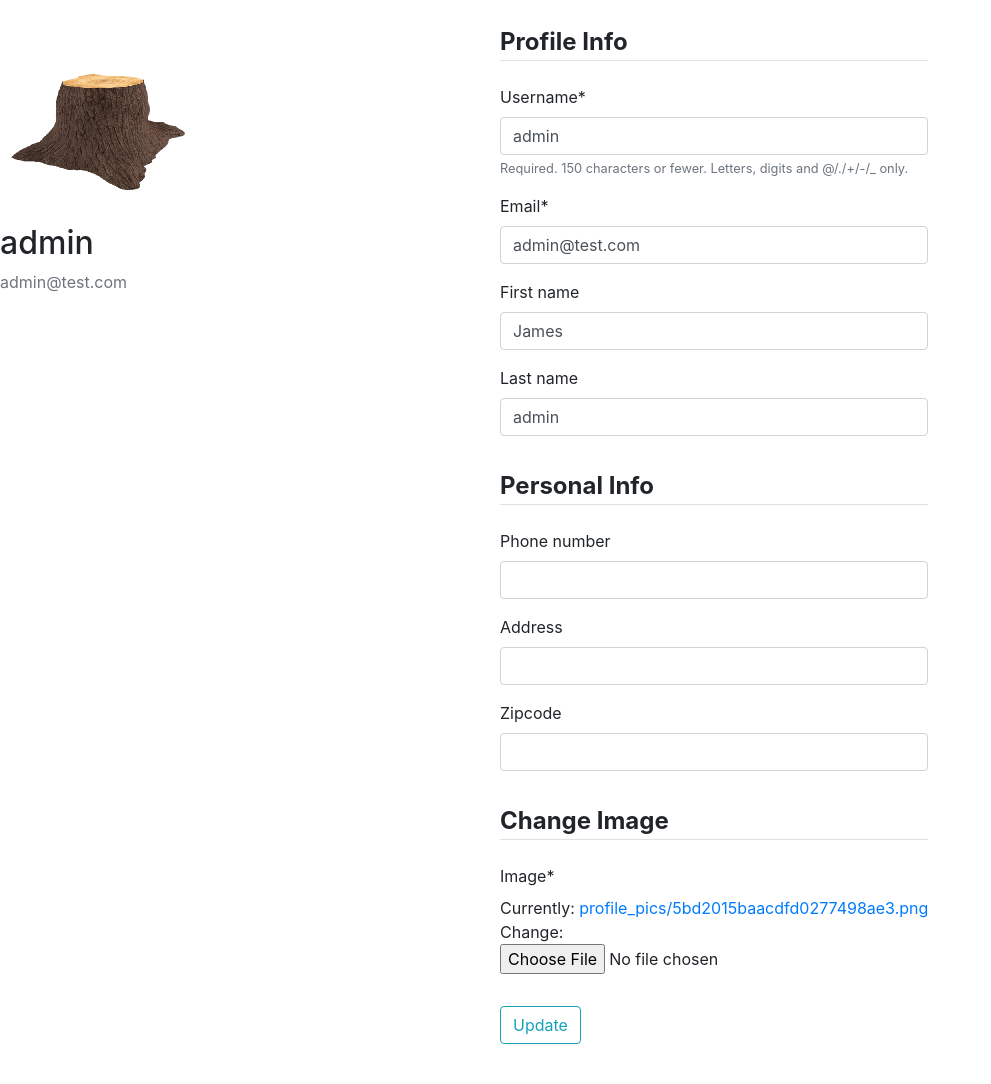
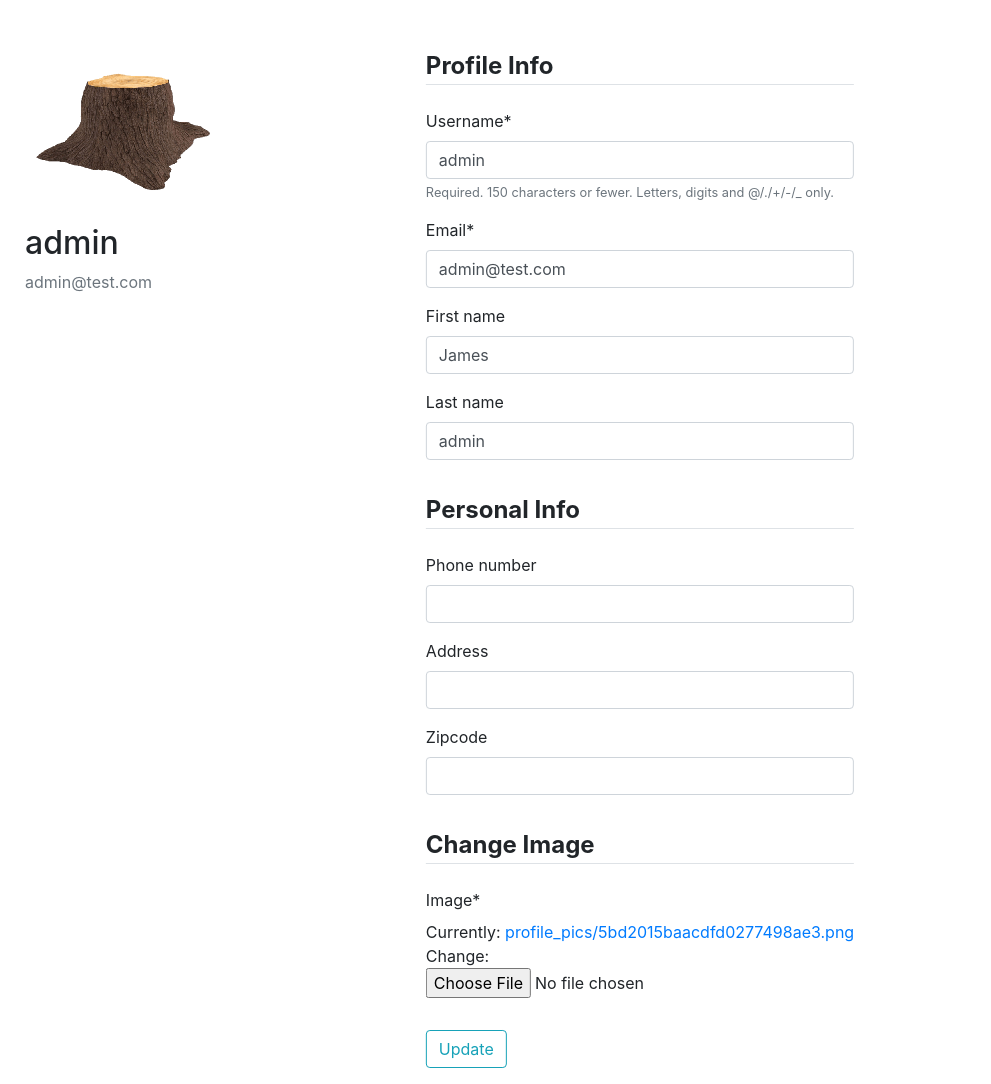
Before and after one commit to andreww0717/mowit_project, a Django app: page /profile/ in a window 1280 px wide. Shown: the part 56-1140 px from the top of the page, without its empty margins (0-991 px from the left). Before the commit the page ends 1100 px from the top, so only its background shows below. Run offline with Django 4.2, Linux system fonts and the light colour scheme; a user stored in the database is signed in; data comes from the database, SQL or seed files in the repository; both versions use the stored data as it was after the commit; some libraries are stand-ins or nearby versions.

Commit message:
Changed formatting on account page to center Form also moved profile picture from the border of the window

```diff
--- a/backend/backendcore_api/templates/main_homepage.html
+++ b/backend/backendcore_api/templates/main_homepage.html
@@ -5,6 +5,7 @@
 <img src="{% static 'images/lawn-mower-g33f14ae69_1920.jpg' %}" class="Background"
 style="object-fit: contain;
       height: 400px;
+      border-radius: 25px;
       ">
 </center>
 
--- a/backend/backendcore_api/templates/profile.html
+++ b/backend/backendcore_api/templates/profile.html
@@ -11,8 +11,9 @@
 {% block content %}
 
 <br>
+<div style="display: flex;">
 
-<div class="content-section">
+  <div class="content-section" style="position: absolute; left: 25px;">
         <div class="media">
           <img
             class="rounded-circle account-img"
@@ -24,10 +25,12 @@
             <h2 class="account-heading">{{ user.username }}</h2>
             <p class="text-secondary">{{ user.email }}</p>
           </div>
+        </div>
 
-
+  <div style="position: absolute; left: 50%; transform: translate(-50%, 0%); ">
+    <div class="content-section">
     <br>
-    <div style="position: absolute; top: 80px; left: 500px; ">
+      <div>
         <form method="POST" enctype="multipart/form-data">
             {% csrf_token %}
             <fieldset class="form-group">
@@ -51,5 +54,6 @@
         </form>
       </div>
     </div>
-
+  </div>
+</div>
 {% endblock %}
```
Also changed, not shown: backend/db.sqlite3. Lines whose indentation alone changed are shown as unchanged.
